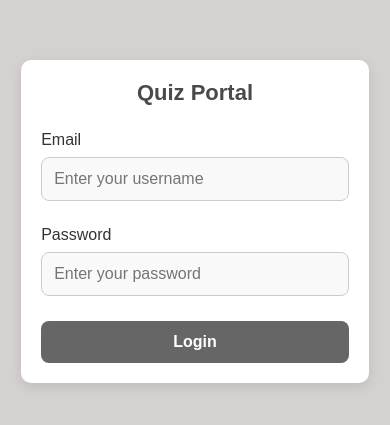
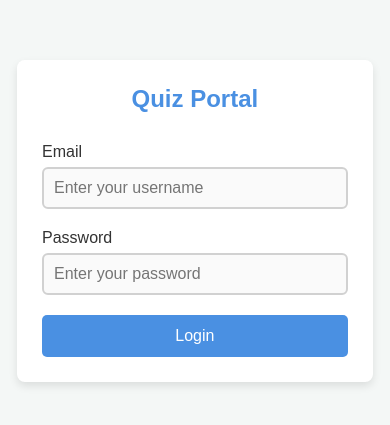
Before and after one commit to albert-881/employee-quiz-portal, a plain HTML site: page index.html in a window 390 px wide. Shown: the part 201-626 px from the top of the page. Drawn offline with Linux system fonts and the light colour scheme.

```diff
--- a/css/styles.css
+++ b/css/styles.css
@@ -7,14 +7,14 @@
 
 /* Basic styling for the body */
 body {
-    font-family: 'Arial', sans-serif;
-    background-color: #d5d1d1; /* Light gray background */
+    font-family: 'Poppins', sans-serif;
+    background-color: #f4f7f6; /* Match quiz page background */
     display: flex;
     justify-content: center;
     align-items: center;
     height: 100vh;
-    color: #333; /* Dark gray text color */
-    overflow: hidden; /* Prevents body scroll during animation */
+    color: #333;
+    overflow: hidden;
 }
 
 /* Container for the login box */
@@ -26,119 +26,104 @@
     animation: fadeIn 1.5s ease-out;
 }
 
-/* Animating the login box */
+/* Login Box */
 .login-box {
     background-color: white;
-    padding: 35px;
-    border-radius: 10px; /* Rounded corners */
-    box-shadow: 0 4px 12px rgba(0, 0, 0, 0.1); /* Subtle shadow */
+    padding: 40px;
+    border-radius: 8px;
+    box-shadow: 0 4px 8px rgba(0, 0, 0, 0.1);
     width: 100%;
-    max-width: 420px; /* A bit wider for more spacious feel */
-    transform: translateY(-30px);
-    animation: slideUp 1s ease-out forwards;
+    max-width: 420px;
+    transform: scale(0.9);
+    animation: popIn 0.8s ease-in-out forwards;
     transition: transform 0.3s ease, box-shadow 0.3s ease;
 }
 
-/* Hover effect for the login box */
 .login-box:hover {
-    transform: translateY(-10px); /* Slight elevation on hover */
-    box-shadow: 0 8px 16px rgba(0, 0, 0, 0.2); /* Stronger shadow on hover */
+    transform: scale(1.02);
+    box-shadow: 0 6px 15px rgba(0, 0, 0, 0.15);
 }
 
-/* Header styling */
+/* Header Styling */
 h1 {
     text-align: center;
-    font-size: 26px;
-    margin-bottom: 25px;
-    color: #4a4a4a; /* Soft dark gray */
-    font-weight: 600;
-    animation: fadeInUp 1s ease-out;
+    font-size: 2.5rem;
+    margin-bottom: 30px;
+    color: #4a90e2;
 }
 
-/* Styling for the input fields */
+/* Input Fields */
 .input-group {
-    margin-bottom: 25px;
-    opacity: 0;
+    margin-bottom: 20px;
     animation: fadeInUp 1s ease-out forwards;
     animation-delay: 0.3s;
 }
 
 input {
     width: 100%;
-    padding: 15px;
-    border: 1px solid #ccc; /* Light gray border */
-    border-radius: 8px; /* Rounded input fields */
+    padding: 12px;
+    border: 2px solid #D1D1D1;
+    border-radius: 6px;
     font-size: 16px;
-    margin-top: 8px;
-    background-color: #f9f9f9; /* Light gray input background */
+    margin-top: 6px;
+    background-color: #FAFAFA;
     transition: border-color 0.3s ease, background-color 0.3s ease;
 }
 
-/* Focus effect on input fields */
 input:focus {
-    border-color: #aaa; /* Darker gray border on focus */
+    border-color: #4a90e2;
     outline: none;
-    background-color: #ffffff; /* White background when focused */
+    background-color: #fff;
 }
 
-/* Styling for the login button */
+/* Button Styling */
 .btn {
     width: 100%;
     padding: 15px;
-    background-color: #666; /* Neutral gray background */
+    background-color: #4a90e2;
     color: white;
     border: none;
-    border-radius: 8px;
-    font-size: 18px;
-    font-weight: bold;
+    border-radius: 5px;
+    font-size: 1.2rem;
     cursor: pointer;
-    transition: background-color 0.3s ease, transform 0.3s ease;
-    opacity: 0;
+    transition: transform 0.2s, box-shadow 0.3s;
     animation: fadeInUp 1s ease-out forwards;
     animation-delay: 0.5s;
 }
 
-/* Hover effect for the button */
 .btn:hover {
-    background-color: #555; /* Darker gray on hover */
-    transform: scale(1.05); /* Slight scaling on hover */
+    transform: scale(1.05);
+    box-shadow: 0 4px 10px rgba(52, 152, 219, 0.3);
 }
 
-/* Active state for button */
 .btn:active {
-    background-color: #444; /* Even darker gray on click */
-    transform: scale(0.98); /* Slight shrink on click */
+    background-color: #357ABD;
+    transform: scale(0.98);
 }
 
-/* Link for sign-up (optional) */
+/* Sign-up Link */
 .signup-link {
     text-align: center;
-    margin-top: 30px;
-    opacity: 0;
+    margin-top: 20px;
     animation: fadeInUp 1s ease-out forwards;
     animation-delay: 0.7s;
 }
 
 .signup-link a {
-    color: #666; /* Neutral gray color for links */
+    color: #4a90e2;
     text-decoration: none;
     font-size: 16px;
+    font-weight: 500;
 }
 
 .signup-link a:hover {
     text-decoration: underline;
 }
 
-
-
-/* Animation for fading in elements */
+/* Animations */
 @keyframes fadeIn {
-    from {
-        opacity: 0;
-    }
-    to {
-        opacity: 1;
-    }
+    from { opacity: 0; }
+    to { opacity: 1; }
 }
 
 @keyframes fadeInUp {
@@ -152,32 +137,26 @@
     }
 }
 
-/* Animation for sliding the box up */
-@keyframes slideUp {
+@keyframes popIn {
     from {
-        transform: translateY(50px);
+        opacity: 0;
+        transform: scale(0.9);
     }
     to {
-        transform: translateY(0);
+        opacity: 1;
+        transform: scale(1);
     }
 }
 
-/* Mobile responsiveness */
+/* Mobile Responsiveness */
 @media (max-width: 600px) {
-
-
-    .start-btn {
-        font-size: 14px;
-        padding: 8px 16px;
-    }
-
     .login-box {
-        padding: 20px;
+        padding: 25px;
         max-width: 100%;
     }
 
     h1 {
-        font-size: 22px;
+        font-size: 24px;
     }
 
     .btn {
@@ -186,6 +165,6 @@
     }
 
     input {
-        padding: 12px;
+        padding: 10px;
     }
 }
--- a/js/admin.js
+++ b/js/admin.js
@@ -23,7 +23,6 @@
     let role = userRoleInput.value;
     let tempPassword = userTempPassword.value;
     createEmployee(user,tempPassword,role);
-    //saveEmployee(user, role, tempPassword);
 });
 
 // Handle quiz assignment (To be implemented)
--- a/js/user.js
+++ b/js/user.js
@@ -1,8 +1,5 @@
 const logoutBtn = document.querySelector('#logout-btn');
 
 logoutBtn.addEventListener('click', (e) => {
-    // Remove the logged-in user from localStorage
-    localStorage.removeItem('loggedInUser');
-
     window.location.href = 'index.html';
 });
```
